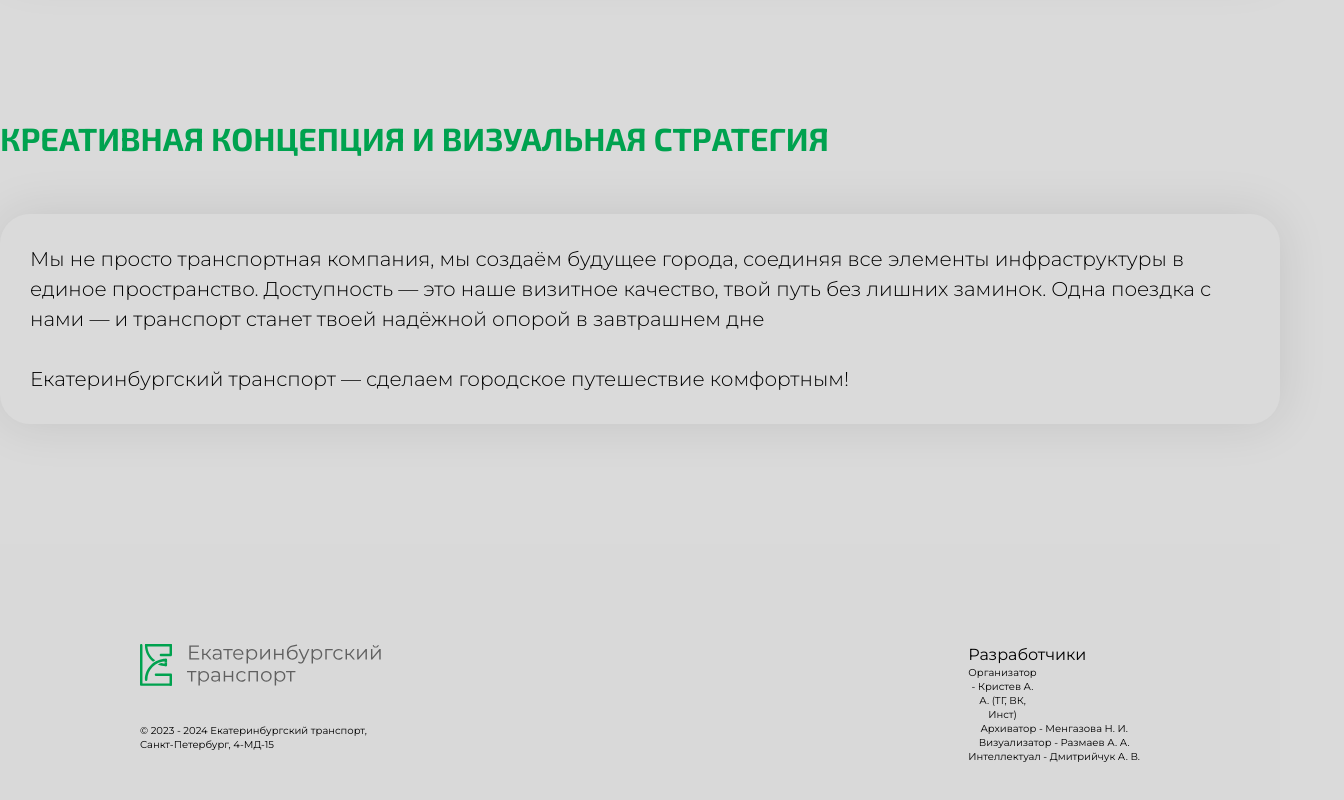
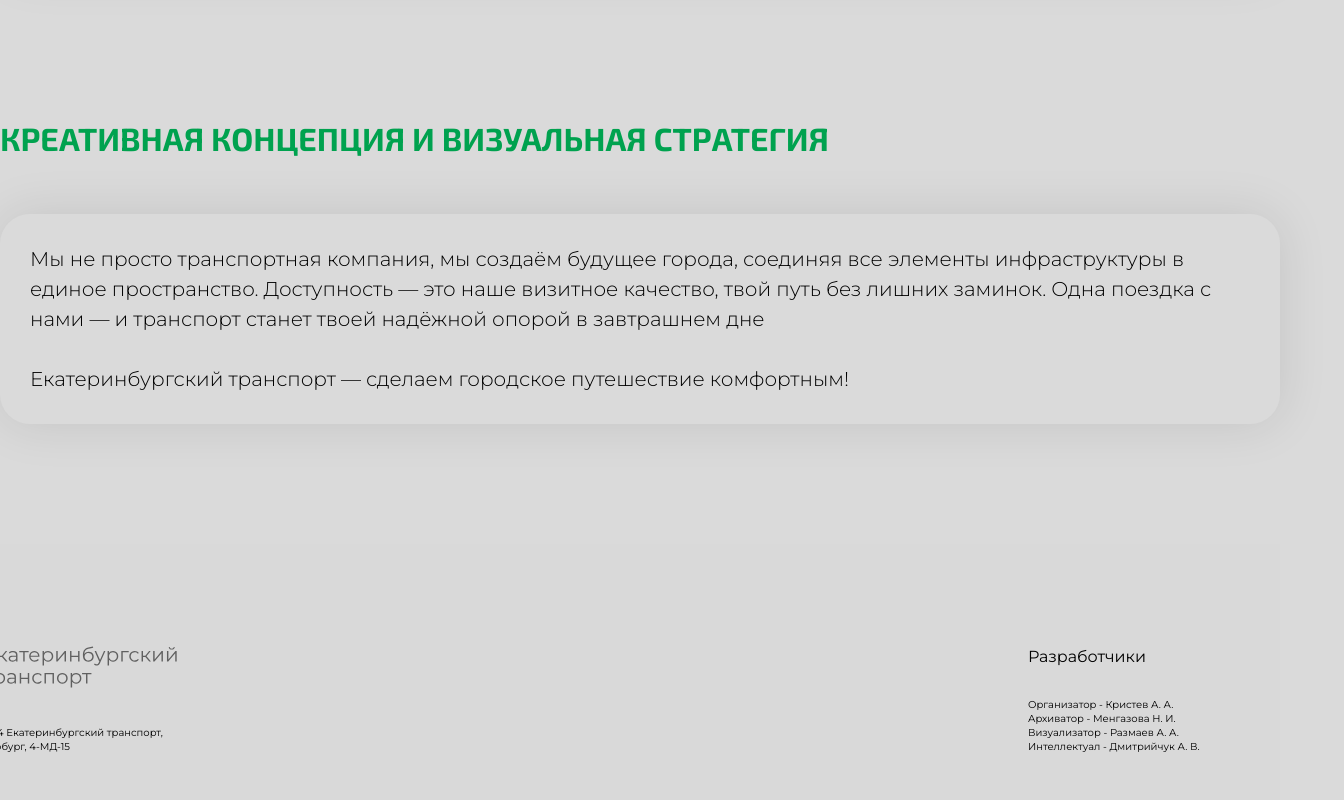
Before and after one commit to Felirian/ekb_transport, a React (Create React App) app: page / in a window 1280 px wide. Shown: the part 2445-3245 px from the top of the page, 1344 px wide, since content can reach past the window. Built offline with nearby package versions, Linux system fonts and the light colour scheme.

Commit message:
add: main gcomponents

```diff
--- a/src/components/Footer.js
+++ b/src/components/Footer.js
@@ -1,29 +1,60 @@
 import React from "react";
 import styled from "styled-components";
-import {Caption, P2} from "../shared/styles";
+import { Caption, Container, P1, P2 } from "../shared/styles";
 import SvgSelector from "../shared/SvgSelector";
+import { COLOR } from "../shared/variables";
 
 const Footer = () => {
   return (
     <FooterWrapper>
       <InfoBlock>
         <ContactBlock>
-          <SvgSelector svg={"logo"}/>
-          <Caption style={{textAlign: "left"}}>
+          <SvgSelector svg={"logo"} />
+          <Caption style={{ textAlign: "left" }}>
             © 2023 - 2024 Екатеринбургский транспорт, <br></br>
             Санкт-Петербург, 4-МД-15
           </Caption>
         </ContactBlock>
         <DevsBlock>
           <P2>Разработчики</P2>
-          <a href={'https://t.me/FELiRiAN'} target={'_blank'}>
-            <Caption>Организатор - Кристев А. А. (ТГ, ВК, Инст)</Caption>
-          </a>
-          <Caption>
-            Архиватор - Менгазова Н. И.<br></br>
-            Визуализатор - Размаев А. А.<br></br>
-            Интеллектуал - Дмитрийчук А. В.
-          </Caption>
+          <DopBlock>
+            <a
+              href={"https://t.me/FELiRiAN"}
+              target={"_blank"}
+              rel="noreferrer"
+            >
+              <Caption style={{ width: "316px", textAlign: "left" }}>
+                Организатор - Кристев А. А.
+              </Caption>
+            </a>
+            <a
+              href={"https://t.me/netamikim"}
+              target={"_blank"}
+              rel="noreferrer"
+            >
+              <Caption style={{ width: "316px", textAlign: "left" }}>
+                Архиватор - Менгазова Н. И.
+              </Caption>
+            </a>
+            <a
+              href={"https://t.me/Alobin90"}
+              target={"_blank"}
+              rel="noreferrer"
+            >
+              <Caption style={{ width: "316px", textAlign: "left" }}>
+                Визуализатор - Размаев А. А.
+              </Caption>
+            </a>
+            <a
+              href={"https://t.me/Graf_tripoli"}
+              target={"_blank"}
+              rel="noreferrer"
+            >
+              <Caption style={{ width: "316px", textAlign: "left" }}>
+                Интеллектуал - Дмитрийчук А. В.
+              </Caption>
+            </a>
+          </DopBlock>
         </DevsBlock>
       </InfoBlock>
     </FooterWrapper>
@@ -34,14 +65,14 @@ const FooterWrapper = styled.footer`
     width: 100%;
     display: flex;
     margin: 120px 0;
-    padding: 100px 509px;
+    padding: 102px 509px;
     justify-content: center;
     align-items: center;
     background: #d9d9d9;
 `;
 const InfoBlock = styled.div`
     display: flex;
-    width: 1000px;
+    width: 1408px;
     height: 108px;
     justify-content: space-between;
     align-items: flex-start;
@@ -61,5 +92,11 @@ const DevsBlock = styled.div`
     align-items: flex-start;
     align-self: stretch;
 `;
-
-export default Footer;
+const DopBlock = styled.div`
+  display: flex;
+  flex-direction: column;
+  justify-content: space-between;
+  align-items: flex-start;
+  align-self: stretch;
+  `
+export default Footer
--- a/src/pages/Main.js
+++ b/src/pages/Main.js
@@ -128,6 +128,8 @@ const Main = () => {
             </P1>
           </Frame>
         </Block3Wrapper>
+
+
       </MainWrapper>
     </Container>
   );
```
Also changed, not shown: src/components/main/Graph.js (added, +11 -0 lines), src/components/main/Message.js (added, +11 -0 lines).
